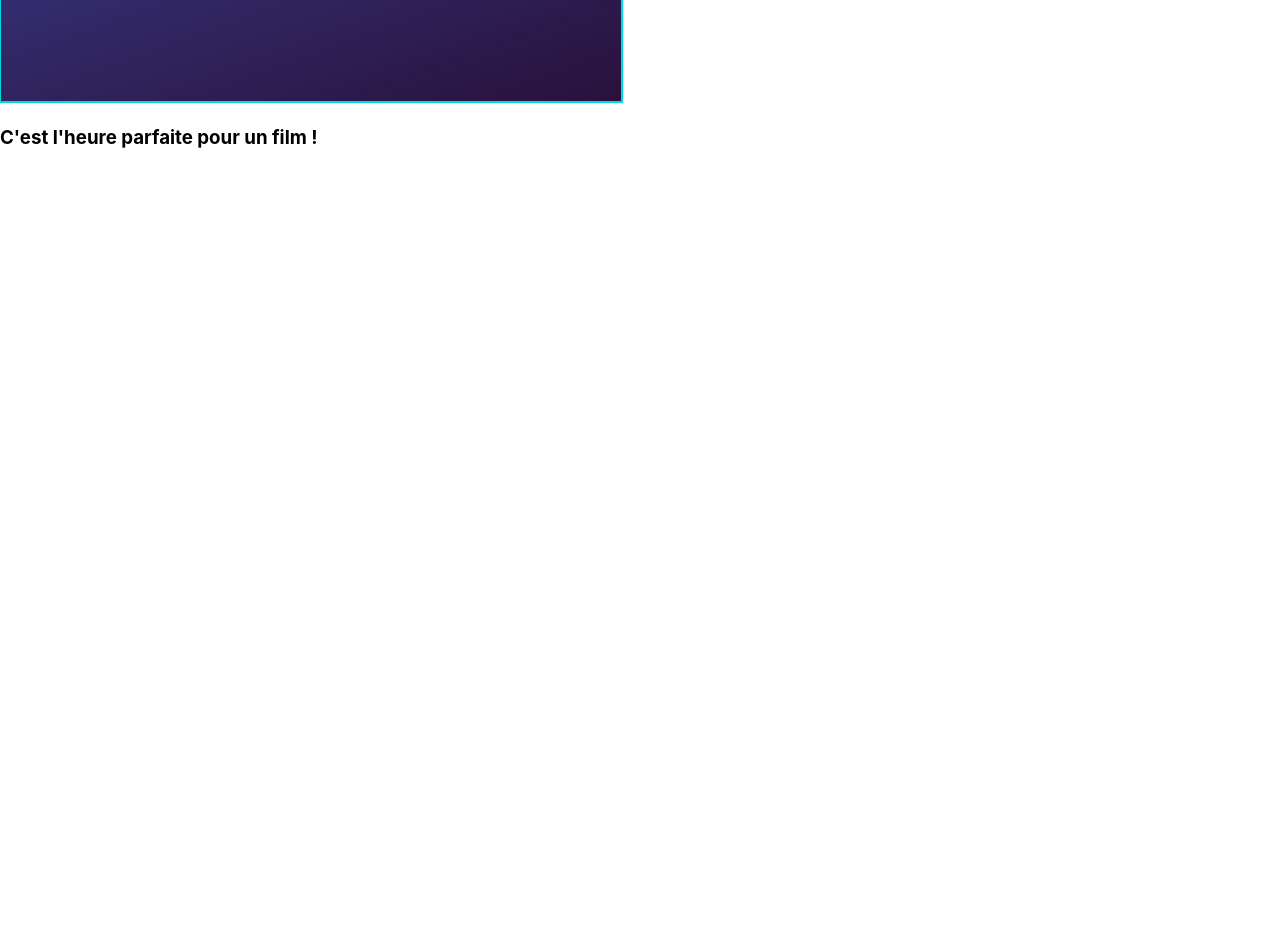
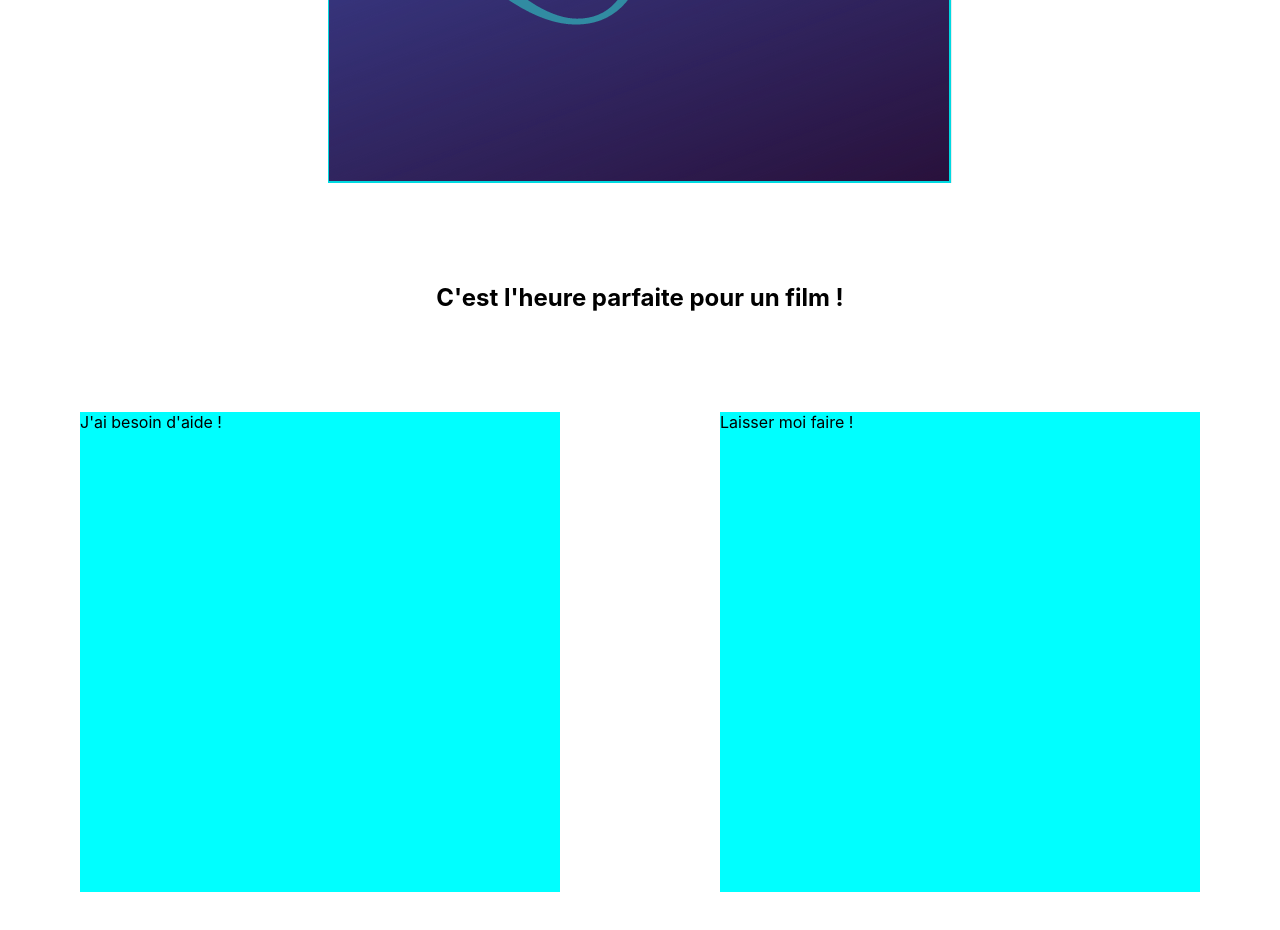
Before and after one commit to BaptisteGrias/Oovy-project-2, a React (Create React App) app: page / in a window 1280 px wide. Shown: the part 520-1450 px from the top of the page. Before the commit the page ends 800 px from the top, so only its background shows below. Built offline with nearby package versions, Linux system fonts and the light colour scheme.

Commit message:
ajout des deux cadres sous le texte

```diff
--- a/src/App.js
+++ b/src/App.js
@@ -1,4 +1,3 @@
-//import './Components/stucturehomepage.css';
 import Homepage from './Components/stucturehomepage';
 
 function App() {
--- a/src/Components/structurehomepage.css
+++ b/src/Components/structurehomepage.css
@@ -1,4 +1,32 @@
 .logo {
   display: flex;
   justify-content: center;
+  margin-top: 5em;
 }
+
+.para {
+  display: flex;
+  justify-content: center;
+  margin-top: 5em;
+}
+
+.choose {
+  display: flex;
+  justify-content: space-around;
+  margin-top: 5em;
+  margin-bottom: 5em;
+}
+
+.needHelp {
+  height: 30em;
+  width: 30em;
+  background-color: aqua;
+  display: inline-block;
+}
+
+.noHelp {
+  height: 30em;
+  width: 30em;
+  background-color: aqua;
+  display: inline-block;
+}
--- a/src/Components/stucturehomepage.js
+++ b/src/Components/stucturehomepage.js
@@ -1,5 +1,5 @@
 import React from 'react';
-//import './structurehomepage.css';
+import './structurehomepage.css';
 
 export default function Homepage() {
   return (
@@ -7,8 +7,12 @@ export default function Homepage() {
       <div className="logo">
         <img src="logo-oovy.png" alt="logo" />
       </div>
-      <div>
-        <h3>C'est l'heure parfaite pour un film !</h3>
+      <div className="para">
+        <h2>C'est l'heure parfaite pour un film !</h2>
+      </div>
+      <div className="choose">
+        <div className="needHelp">J'ai besoin d'aide !</div>
+        <div className="noHelp">Laisser moi faire !</div>
       </div>
     </div>
   );
```
